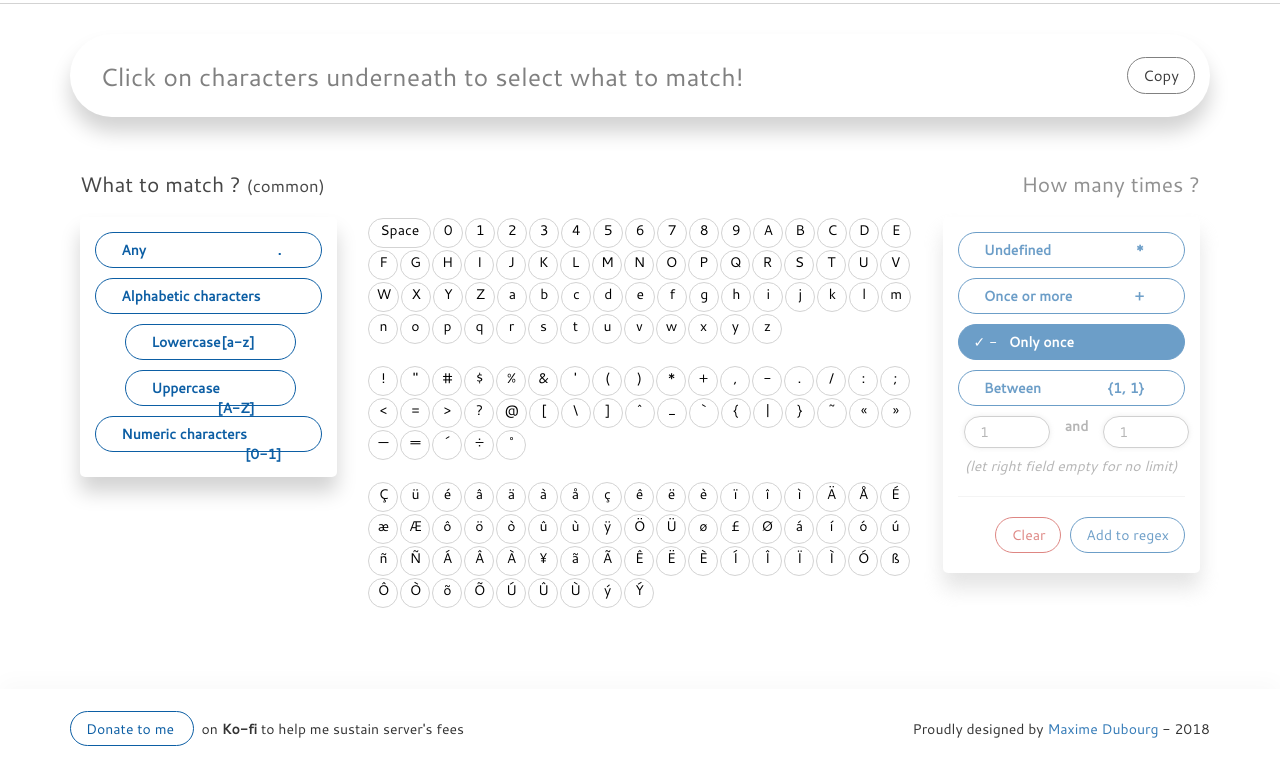
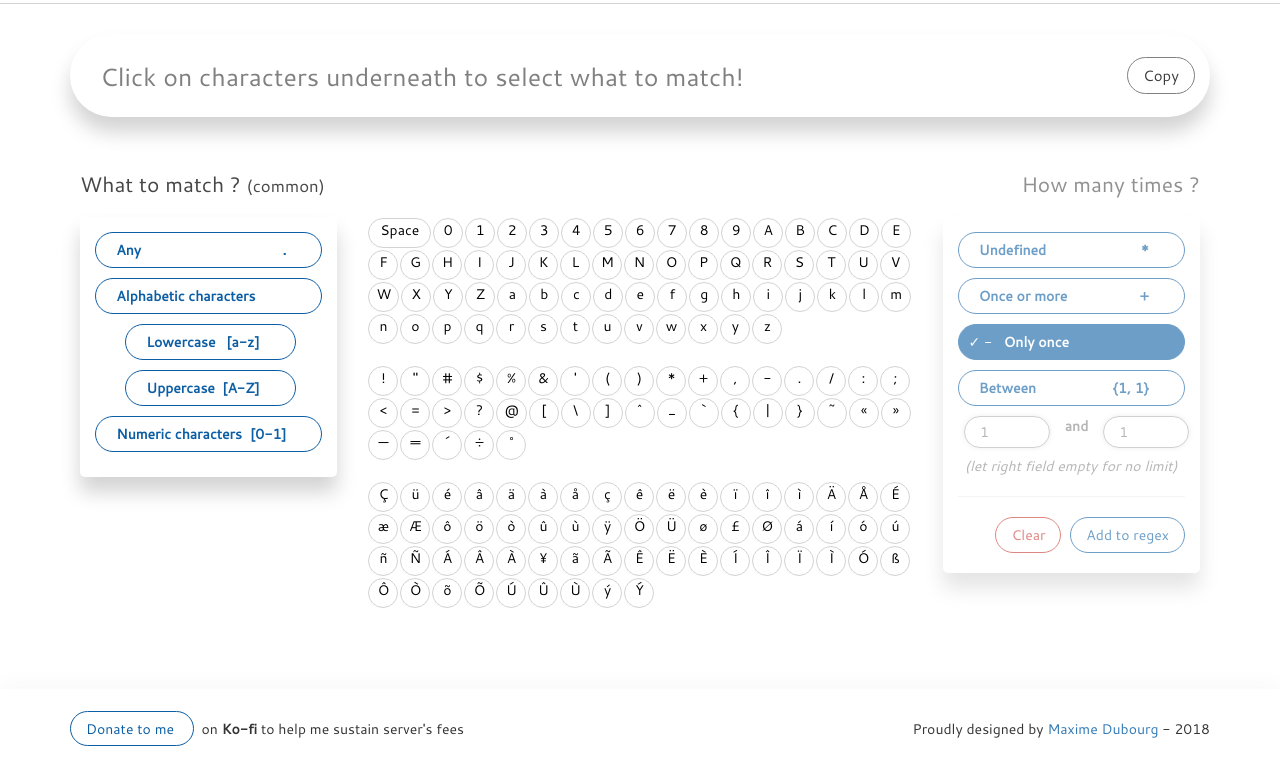
Before and after one commit to mdubourg001/regexplosion, a plain HTML site: page templates/index.html in a window 1280 px wide. Shown: the part 67-836 px from the top of the page. Drawn offline with Linux system fonts and the light colour scheme.

```diff
--- a/static/css/home.scss
+++ b/static/css/home.scss
@@ -107,7 +107,7 @@ footer {
 
   .pattern {
     width: 100%;
-    padding: 7px 15px;
+    padding: 7px 10px;
     margin-bottom: 10px;
     border-radius: 25px;
     border: 1px solid #0C5EA4;
```
Also changed, not shown: static/css/home.css.
